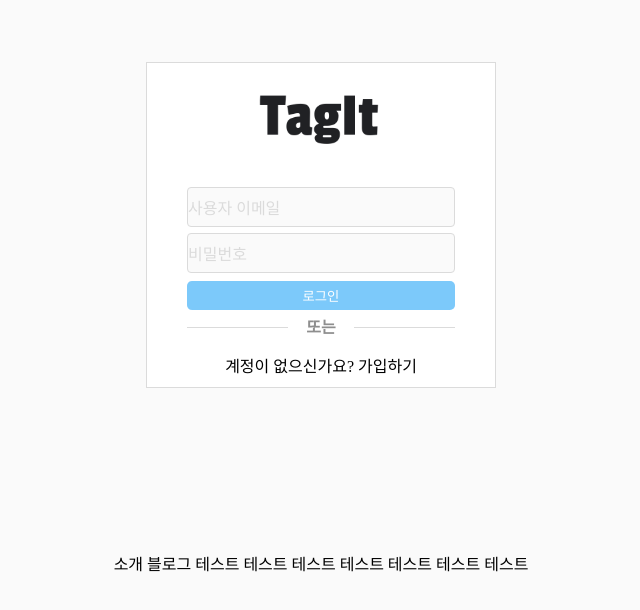
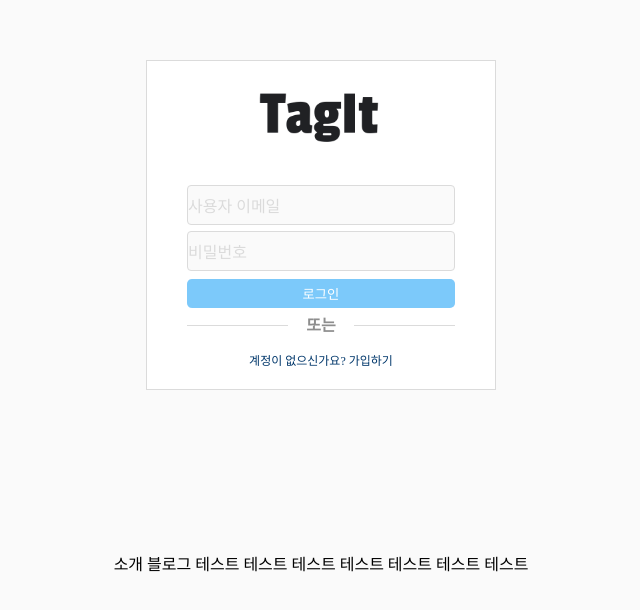
Before and after one commit to seok97/TagIt, a React (Create React App) app: page /#/ in a window 1280 px wide. Shown: the part 102-712 px from the top of the page, without its empty margins (319-959 px from the left). Built offline with nearby package versions, Linux system fonts and the light colour scheme.

Commit message:
'update!'

```diff
--- a/src/routes/Home_login.css
+++ b/src/routes/Home_login.css
@@ -70,6 +70,7 @@
 
 .main_body_login_wrap_box_inputbox {
   margin-top: 24px;
+  padding-bottom: 10px;
 }
 
 .main_body_login_wrap_box_input {
@@ -141,3 +142,12 @@
   margin: 0 18px;
   color: #8e8e8e;
 }
+
+.main_body_login_wrap_box_google {
+  text-decoration: none;
+  font: inherit;
+  vertical-align: baseline;
+  font-size: 12px;
+  line-height: 14px;
+  color: rgba(var(--fe0, 0, 55, 107), 1);
+}
--- a/src/routes/Home_login.js
+++ b/src/routes/Home_login.js
@@ -12,6 +12,7 @@ class HomeLogin extends React.Component {
                 <h1 className="main_logo_h1">TagIt</h1>
               </div>
               <div className="main_body_login_wrap_box_inputbox">
+                <form id="loginForm" method="post">
                   <div className="main_body_login_wrap_box_input divfelxbox">
                     <input
                       id="user_id"
@@ -37,14 +38,19 @@ class HomeLogin extends React.Component {
                       </div>
                     </button>
                   </div>
+                </form>
+
                 <div className="main_body_login_wrap_box_content">
                   <div className="logindeco"></div>
                   <div className="logindecotxt">또는</div>
                   <div className="logindeco"></div>
                 </div>
-                <div className="main_body_login_wrap_box_google">
+                <a
+                  className="main_body_login_wrap_box_google"
+                  tabIndex="0"
+                  href="/">
                   계정이 없으신가요? 가입하기
-                </div>
+                </a>
               </div>
             </div>
           </div>
```
Lines whose indentation alone changed are shown as unchanged.
